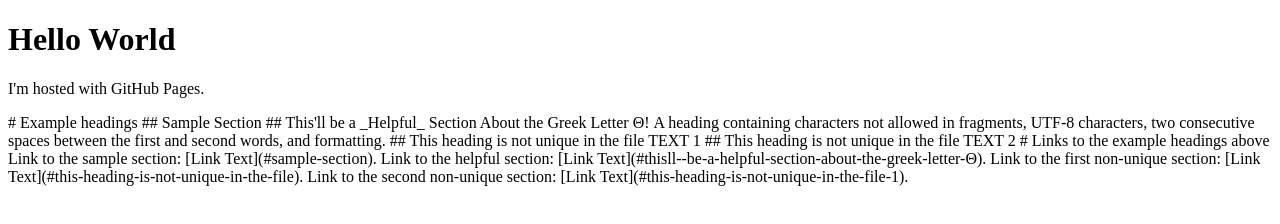
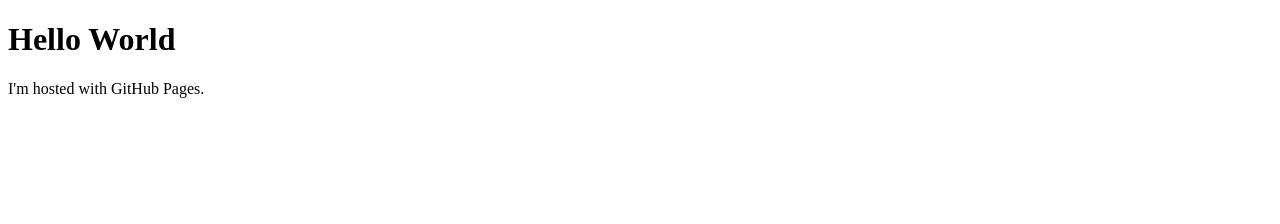
Before and after one commit to MartschinkGroup/martschinkgroup.github.io, a plain HTML site: page index.html in a window 1280 px wide. Drawn offline with Linux system fonts and the light colour scheme.

Commit message:
changed html to md

```diff
--- a/index.html
+++ b/index.html
@@ -5,29 +5,6 @@
 <body>
 <h1>Hello World</h1>
 <p>I'm hosted with GitHub Pages.</p>
-# Example headings
 
-## Sample Section
-
-## This'll be a _Helpful_ Section About the Greek Letter Θ!
-A heading containing characters not allowed in fragments, UTF-8 characters, two consecutive spaces between the first and second words, and formatting.
-
-## This heading is not unique in the file
-
-TEXT 1
-
-## This heading is not unique in the file
-
-TEXT 2
-
-# Links to the example headings above
-
-Link to the sample section: [Link Text](#sample-section).
-
-Link to the helpful section: [Link Text](#thisll--be-a-helpful-section-about-the-greek-letter-Θ).
-
-Link to the first non-unique section: [Link Text](#this-heading-is-not-unique-in-the-file).
-
-Link to the second non-unique section: [Link Text](#this-heading-is-not-unique-in-the-file-1).
 </body>
 </html>
```
Also changed, not shown: 1 other file.
